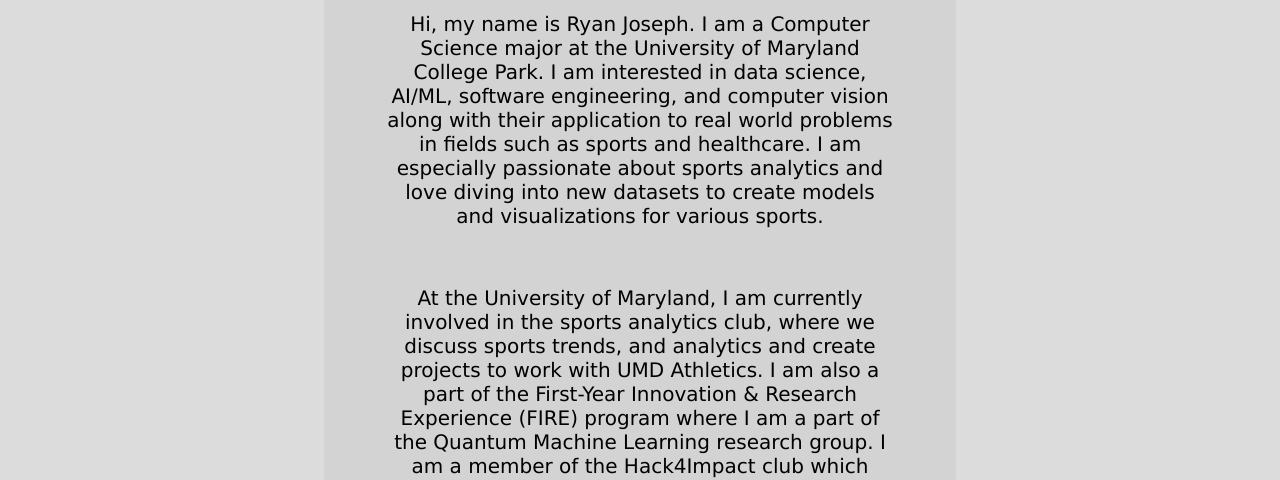
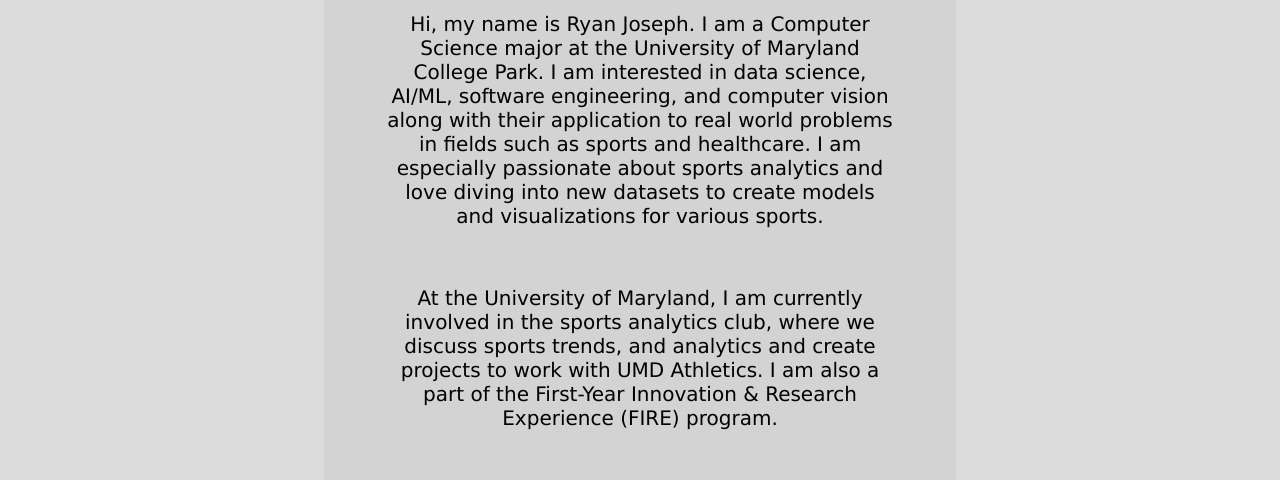
Before and after one commit to rj7002/rj7002.github.io, a plain HTML site: page index.html in a window 1280 px wide. Shown: the part 402-882 px from the top of the page. Drawn offline with Linux system fonts and the light colour scheme.

Commit message:
Update index.html

```diff
--- a/index.html
+++ b/index.html
@@ -28,7 +28,7 @@
             <h2 id="aboutme">About Me</h2>
             <p class="info">Hi, my name is Ryan Joseph. I am a Computer Science major at the University of Maryland College Park. I am interested in data science, AI/ML, software engineering, and computer vision along with their application to real world problems in fields such as sports and healthcare. I am especially passionate about sports analytics and love diving into new datasets to create models and visualizations for various sports.</p>
             <br>
-            <p class="info">At the University of Maryland, I am currently involved in the sports analytics club, where we discuss sports trends, and analytics and create projects to work with UMD Athletics. I am also a part of the First-Year Innovation & Research Experience (FIRE) program where I am a part of the Quantum Machine Learning research group. I am a member of the Hack4Impact club which builds software for social impact and TerpLabs which is an organization that builds impactful, student-focused software for the University of Maryland. Outside of academics, I am a student manager for the Maryland men's basketball team. In this role, I work with players and staff in various roles to assist player development, practices, and overall flow.</p>
+            <p class="info">At the University of Maryland, I am currently involved in the sports analytics club, where we discuss sports trends, and analytics and create projects to work with UMD Athletics. I am also a part of the First-Year Innovation & Research Experience (FIRE) program.</p>
             <br>
             <p class="info">I have created many interactive web apps and machine learning models using Python. Some of my projects are shown below. Feel free to reach out me to connect!</p>
         </section>
```
